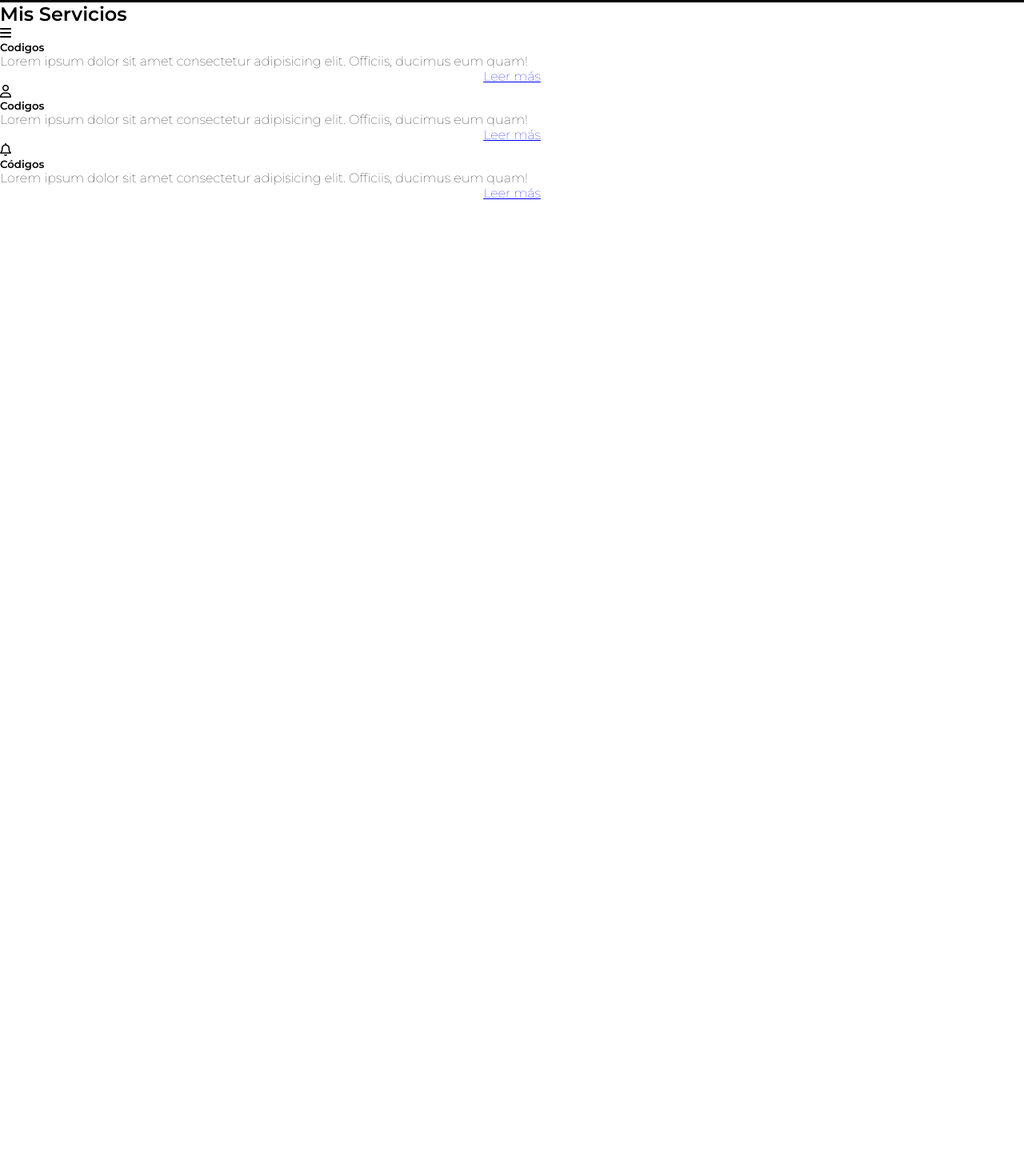
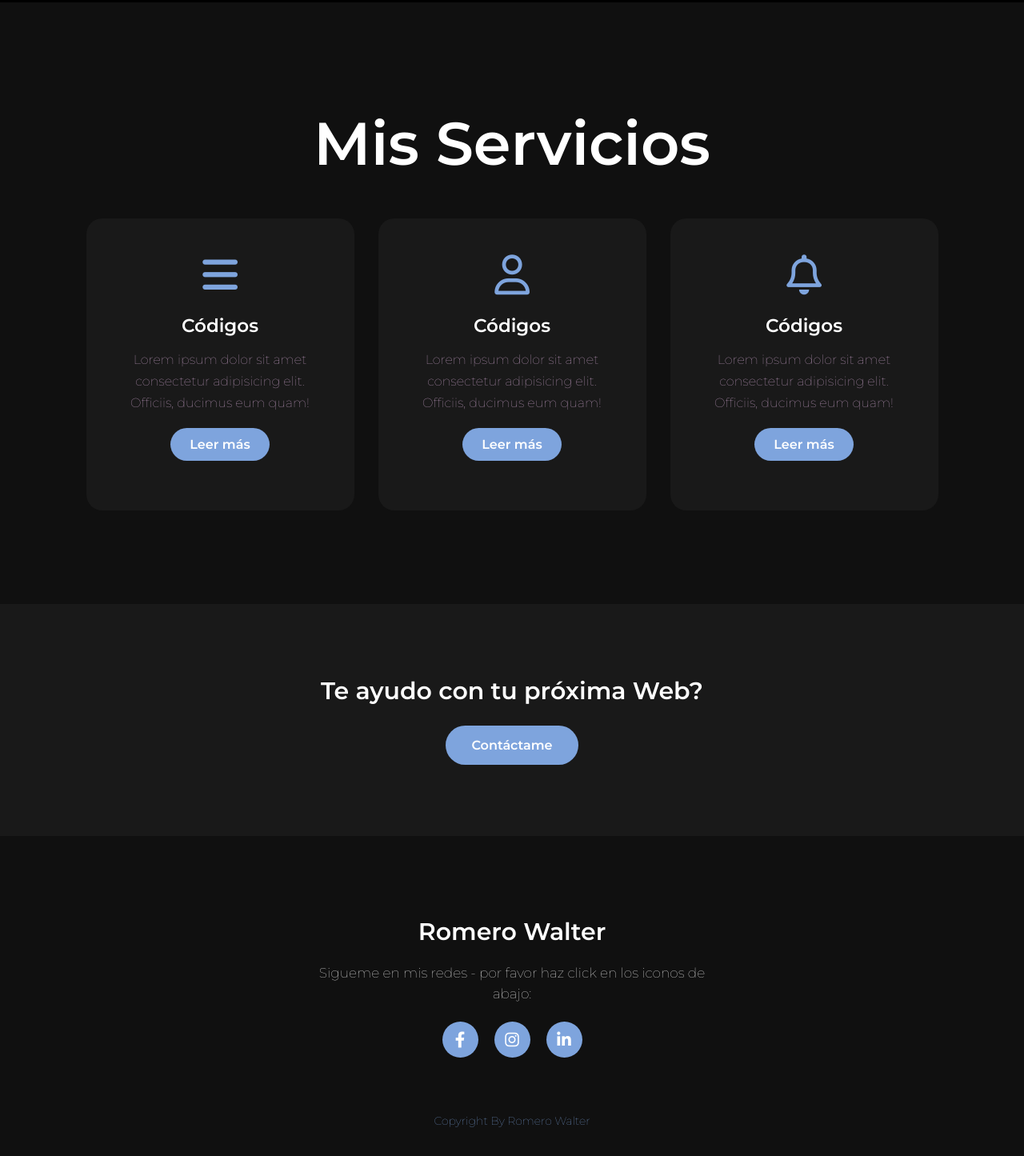
Before and after one commit to RomeroWalter/RomeroWalter.github.io, a plain HTML site: page index.html in a window 1280 px wide. Shown: the part 1447-2892 px from the top of the page at 80% size. Before the commit the page ends 1698 px from the top, so only its background shows below. Drawn offline with Linux system fonts and the light colour scheme.

Commit message:
Culminacion de estructura y estilo

```diff
--- a/css/style.css
+++ b/css/style.css
@@ -144,3 +144,159 @@ h4{
     font-size: 18px;
     margin-bottom: 45px;
 }
+button{
+    background-color: #7ea4dd;
+    color: white;
+    text-decoration: none;
+    border: 2px solid transparent;
+    font-weight: bold;
+    padding: 13px 30px;
+    border-radius: 30px;
+    transition: .4s;
+}
+button:hover{
+    background-color: transparent;
+    border: 2px solid #7ea4dd;
+    cursor: pointer;
+}
+.service{
+    background: #101010;
+    width: 100%;
+    padding: 100px 0px;
+}
+.title h2{
+    color: white;
+    font-size: 75px;
+    width: 1130px;
+    margin: 30px auto;
+    text-align: center;
+}
+.box{
+    display: flex;
+    justify-content: center;
+    align-items: center;
+    min-height: 400px;
+}
+.card{
+    height: 365px;
+    width: 335px;
+    padding: 20px 35px;
+    background: #191919;
+    border-radius: 20px;
+    margin: 15px;
+    position: relative;
+    overflow: hidden;
+    text-align: center;
+}
+.card i{
+    font-size: 50px;
+    display: block;
+    text-align: center;
+    margin: 25px 0px;
+    color: #7ea4dd;
+}
+h5{
+    color: white;
+    font-size: 23px;
+    margin-bottom: 15px;
+}
+.pra p{
+   color: #fcfc;
+   font-size: 16px;
+   line-height: 27px;
+   margin-bottom: 25px;
+}
+.card .button{
+    background-color: #7ea4dd;
+    color: white;
+    text-decoration: none;
+    border: 2px solid transparent;
+    font-weight: bold;
+    padding: 9px 22px;
+    border-radius: 30px;
+    transition: .4s;
+}
+.card .button:hover{
+    background-color: transparent;
+    border: 2px solid #7ea4dd;
+    cursor: pointer;
+}
+.contact-me{
+    width: 100%;
+    height: 290px;
+    background: #191919;
+    display: flex;
+    align-items: center;
+    flex-direction: column;
+    justify-content: center;
+}
+.contact-me p{
+    color: white;
+    font-size: 30px;
+    font-weight: bold;
+    margin-bottom: 25px;
+}
+.contact-me .button-two{
+    background-color: #7ea4dd;
+    color: white;
+    text-decoration: none;
+    border: 2px solid transparent;
+    font-weight: bold;
+    padding: 13px 30px;
+    border-radius: 30px;
+    transition: .4s;
+}
+.contact-me .button-two:hover{
+    background-color: transparent;
+    border: 2px solid #7ea4dd;
+    cursor: pointer;
+}
+footer{
+    position: relative;
+    width: 100%;
+    height: 400px;
+    background: #101010;
+    display: flex;
+    flex-direction: column;
+    align-items: center;
+    justify-content: center;
+}
+footer p:nth-child(1){
+    font-size: 30px;
+    color: white;
+    margin-bottom: 20px;
+    font-weight: bold;
+}
+footer p:nth-child(2){
+    color: white;
+    font-size: 17px;
+    width: 500px;
+    text-align: center;
+    line-height: 26px;
+}
+.social{
+    display: flex;
+}
+.social a{
+    width: 45px;
+    height: 45px;
+    display: flex;
+    align-items: center;
+    justify-content: center;
+    background: #7ea4dd;
+    border-radius: 50%;
+    margin: 22px 10px;
+    color: white;
+    text-decoration: none;
+    font-size: 20px;
+}
+.social a:hover{
+    transform: scale(1.3);
+    transition: .3s;
+}
+.end{
+    position: absolute;
+    color: #7ea4dd;
+    bottom: 35px;
+    font-size: 14px;
+}
--- a/index.html
+++ b/index.html
@@ -66,7 +66,7 @@
         <div class="box">
             <div class="card">
                 <i class="fa-solid fa-bars"></i>
-                <h5>Codigos</h5>
+                <h5>Códigos</h5>
                 <div class="pra">
                     <p>Lorem ipsum dolor sit amet consectetur adipisicing elit. Officiis, ducimus eum quam!</p>
                     <p style="text-align: center;">
@@ -76,7 +76,7 @@
             </div>
             <div class="card">
                 <i class="fa-regular fa-user"></i>
-                <h5>Codigos</h5>
+                <h5>Códigos</h5>
                 <div class="pra">
                     <p>Lorem ipsum dolor sit amet consectetur adipisicing elit. Officiis, ducimus eum quam!</p>
                     <p style="text-align: center;">
@@ -97,3 +97,22 @@
             </div>
         </div>
     </div>
+    <!------CONTACTAME------>
+    <div class="contact-me">
+        <p>Te ayudo con tu próxima Web?</p>
+        <a class="button-two" href="#">Contáctame</a>
+    </div>
+
+    <!-----PIE DE PAGINA------>
+    <footer>
+        <p>Romero Walter</p>
+        <p>Sigueme en mis redes - por favor haz click en los iconos de abajo:</p>
+        <div class="social">
+            <a href="#"><i class="fa-brands fa-facebook-f"></i></a>
+            <a href="#"><i class="fa-brands fa-instagram"></i></a>
+            <a href="#"><i class="fa-brands fa-linkedin-in"></i></a>
+        </div>
+        <p class="end">Copyright By Romero Walter</p>
+    </footer>
+</body>
+</html>
```
